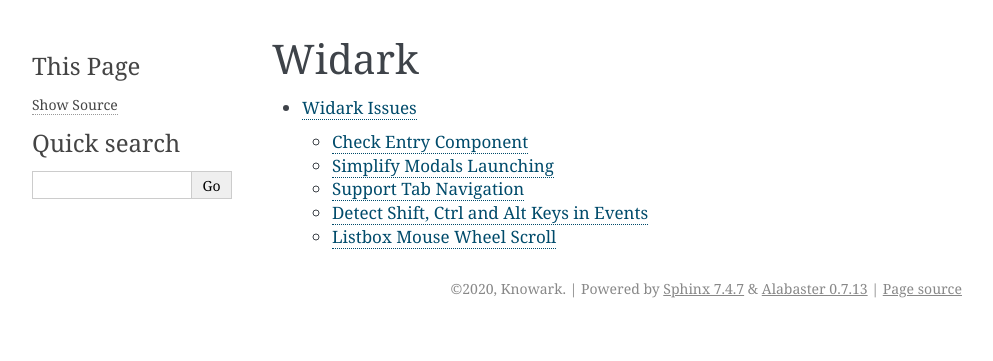
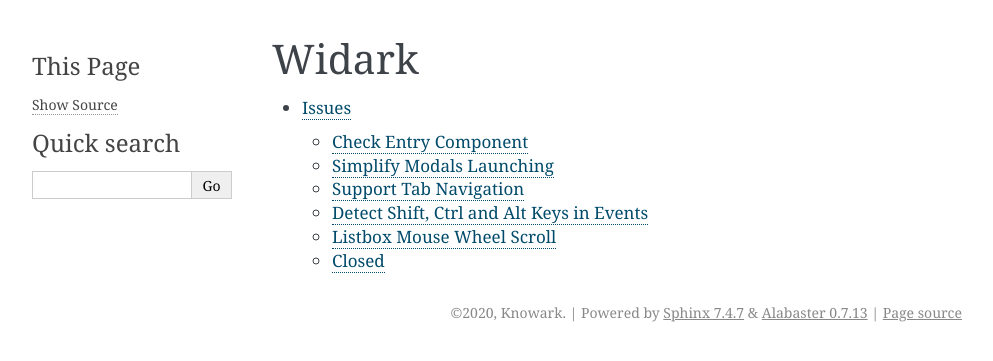
Before and after one commit to knowark/widark, a Sphinx documentation site: the page built from docs/index.rst, in a window 1280 px wide. Shown: the top 361 px of the page, without its empty margins (148-1141 px from the left). Built offline with Sphinx 7.4.7, drawn with Linux system fonts in a browser that asks for light colours.

Commit message:
Add closed section to issues

```diff
--- /dev/null
+++ b/docs/issues/closed/index.rst
@@ -0,0 +1,9 @@
+Closed
+======
+
+
+
+.. .. toctree::
+..    :glob:
+
+..    *
--- a/docs/issues/index.rst
+++ b/docs/issues/index.rst
@@ -1,10 +1,14 @@
-Widark Issues
-=============
+Issues
+======
 
 Issues are tracked in widark as plain files. Their content is compatible
 with tools like *estimark* and follow the restructuredtext conventions.
 
+
+
 .. toctree::
+   :maxdepth: 1
    :glob:
 
    *
+   closed/index.rst
```
